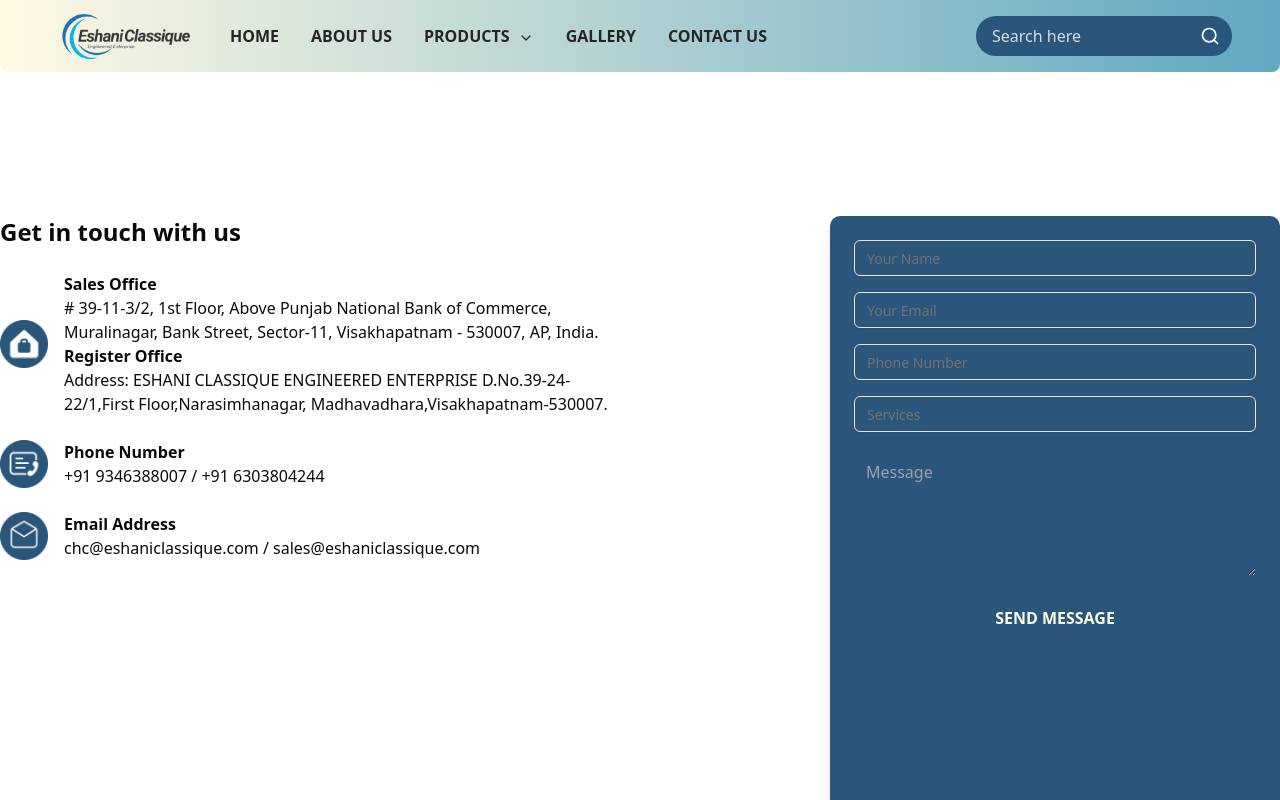
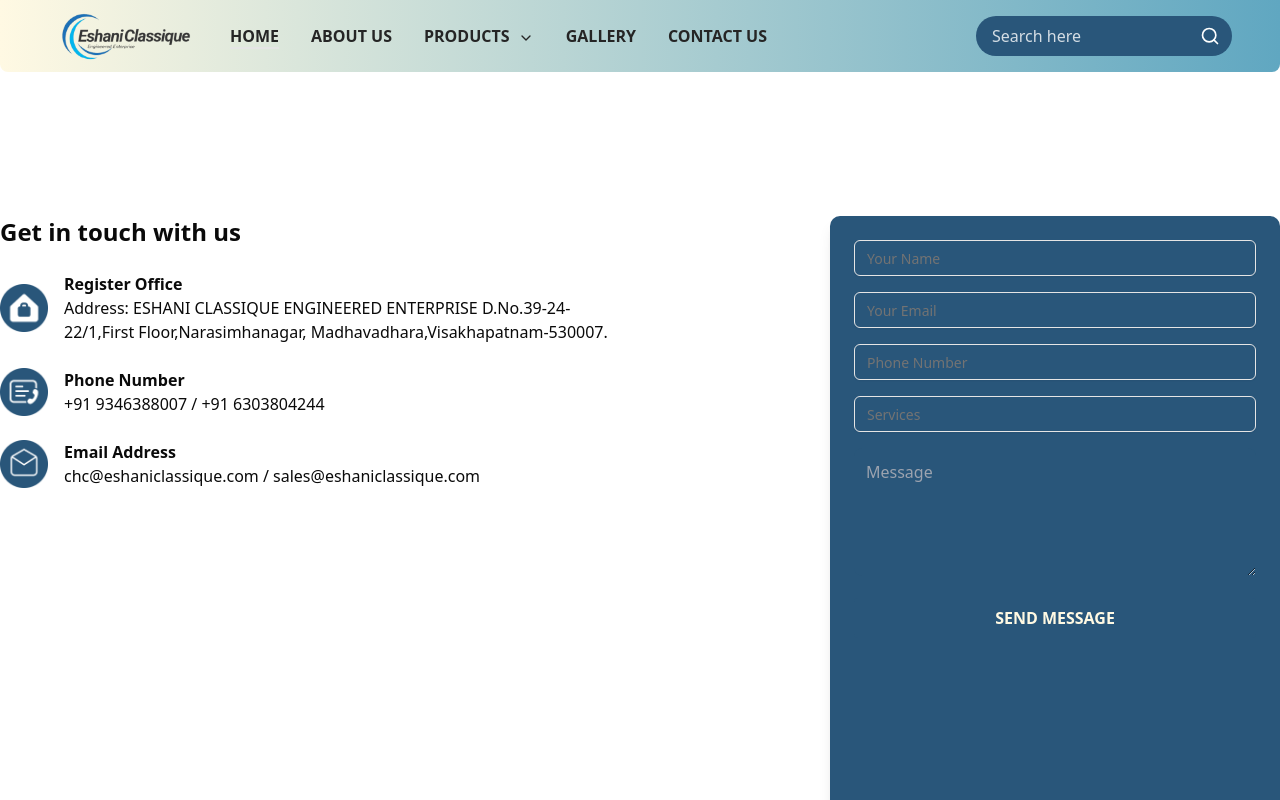
Before and after one commit to dinokage/kannappa, a Next.js app: page /contact in a window 1280 px wide. Shown: the top 800 px of the page. Built offline with nearby package versions, Linux system fonts and the light colour scheme.

Commit message:
remove sales office from contact form

```diff
--- a/src/components/ContactUs/ContactUs.tsx
+++ b/src/components/ContactUs/ContactUs.tsx
@@ -19,8 +19,6 @@ export default function Contact() {
           <div className="flex items-center space-x-4">
             <Image src="/contact/eshanicontact.png" alt="Sales Office" className="w-12 h-12" width={100} height={100}/>
             <div>
-              <p className="font-semibold">Sales Office</p>
-              <p># 39-11-3/2, 1st Floor, Above Punjab National Bank of Commerce, Muralinagar, Bank Street, Sector-11, Visakhapatnam - 530007, AP, India.</p>
 
               <p className="font-semibold">Register Office</p>
               <p>
```
